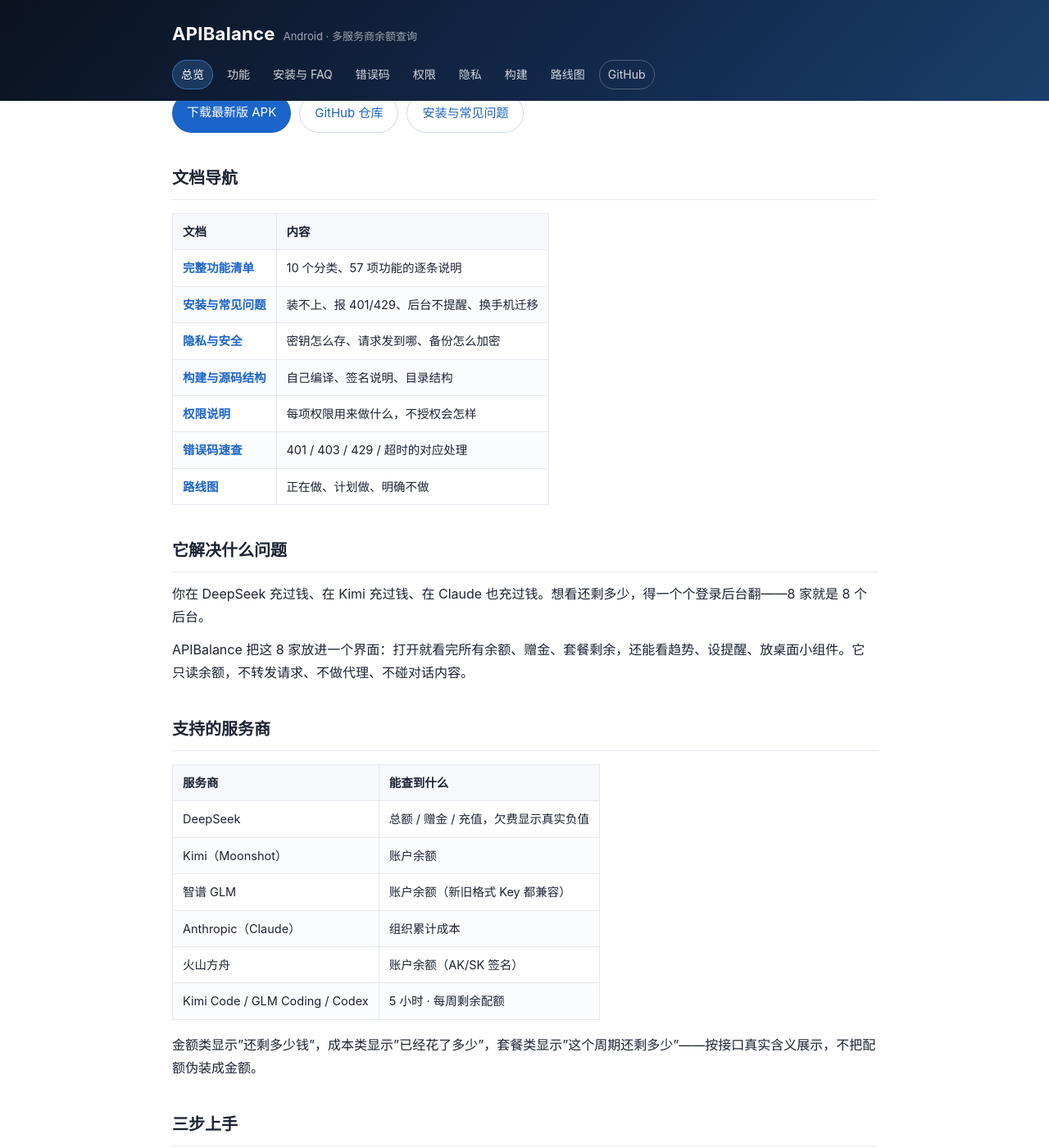
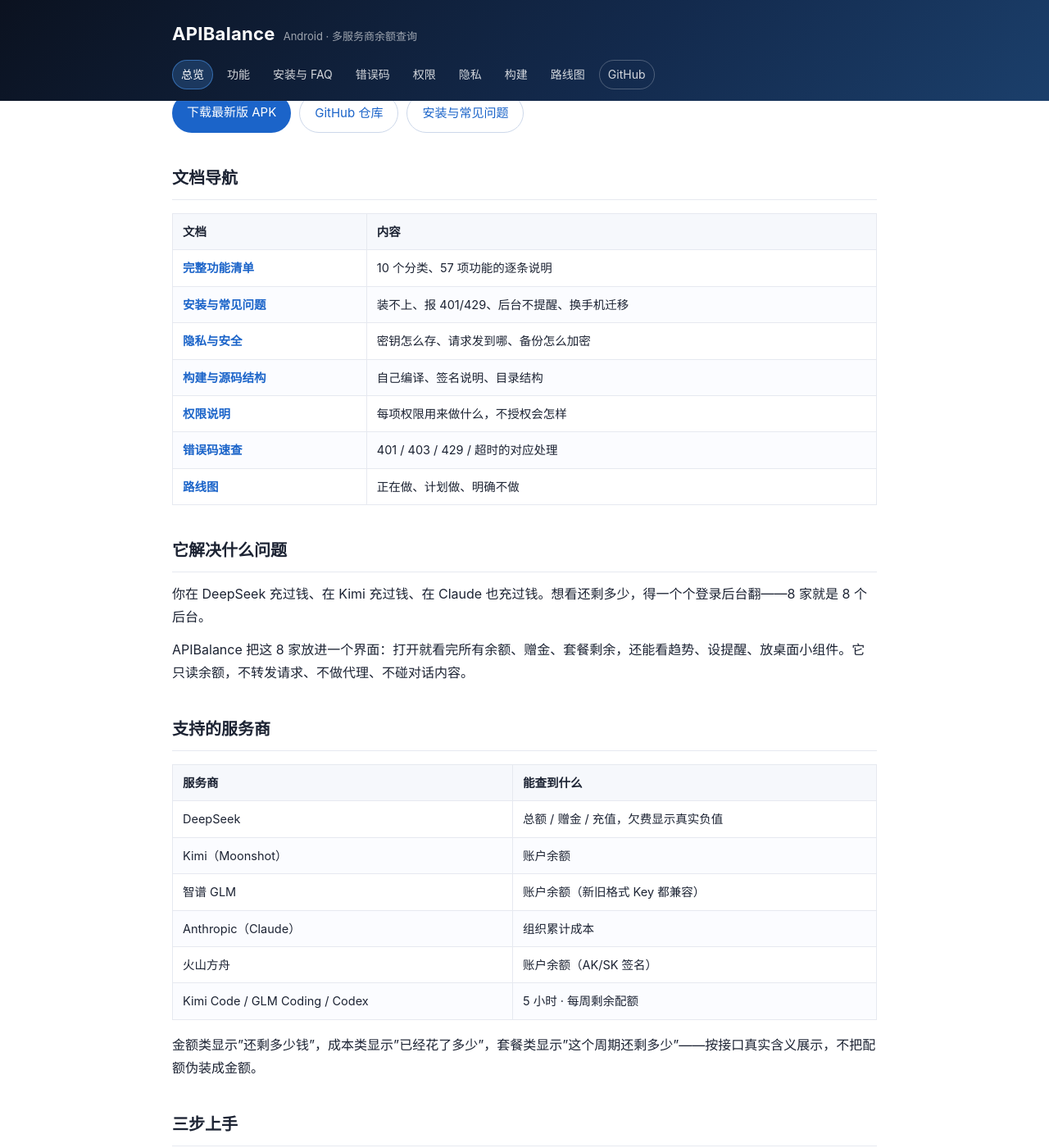
Before and after one commit to RXHrxh520/APIBalance, a Jekyll site: the page built from docs/index.md, in a window 1280 px wide and 1400 px high, scrolled down 400 px. Shown: the whole window at 82% size. Built offline with Jekyll 4.4.1, drawn with Linux system fonts in a browser that asks for light colours.

Commit message:
style: 修正文档站表格宽度，桌面占满内容区、移动端横向滚动

```diff
--- a/docs/assets/css/style.css
+++ b/docs/assets/css/style.css
@@ -38,7 +38,7 @@ a{color:#1b64c9;text-decoration:none}
 a:hover{text-decoration:underline}
 strong{color:#0d1730}
 
-table{width:100%;border-collapse:collapse;margin:16px 0;font-size:14.5px;display:block;overflow-x:auto}
+table{width:100%;border-collapse:collapse;margin:16px 0;font-size:14.5px;table-layout:auto}
 th,td{border:1px solid var(--line);padding:9px 12px;text-align:left;vertical-align:top}
 th{background:var(--soft);font-weight:600;white-space:nowrap}
 tbody tr:nth-child(even){background:#fbfcff}
@@ -81,5 +81,5 @@ pre code{background:none;border:0;color:inherit;padding:0}
   .site-header{padding:16px 0 10px}
   .nav{font-size:13px;gap:4px}
   .nav a{padding:4px 8px}
-  table{font-size:13.5px}
+  table{font-size:13.5px;display:block;overflow-x:auto;white-space:nowrap}
 }
```
